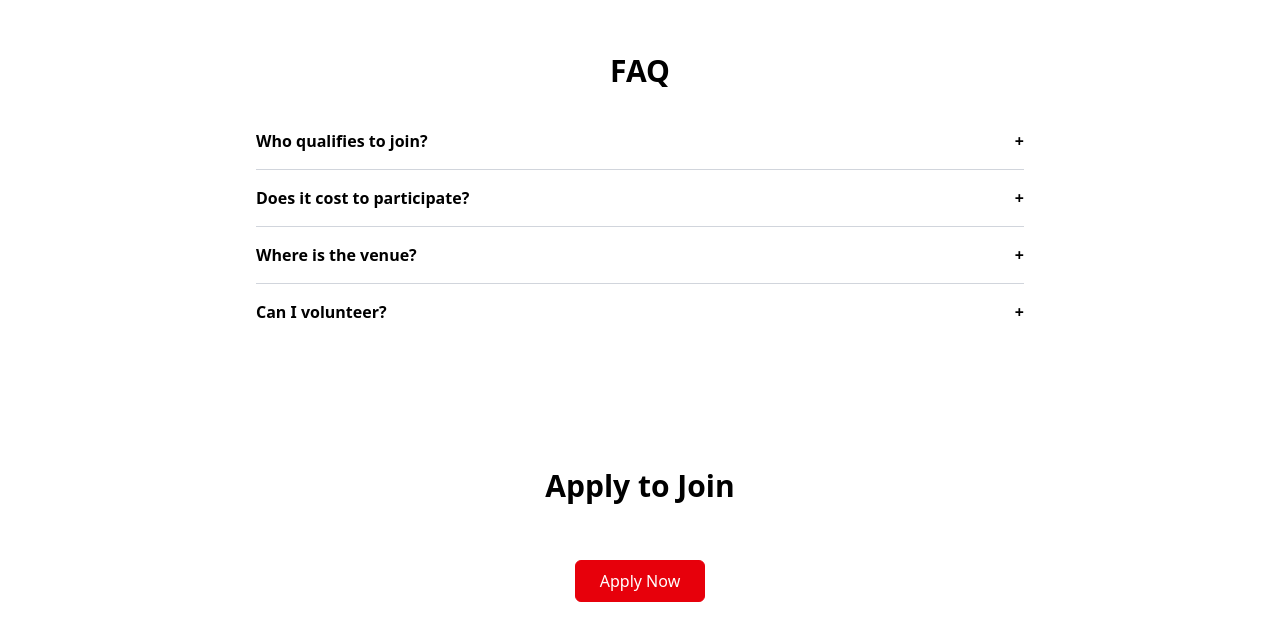
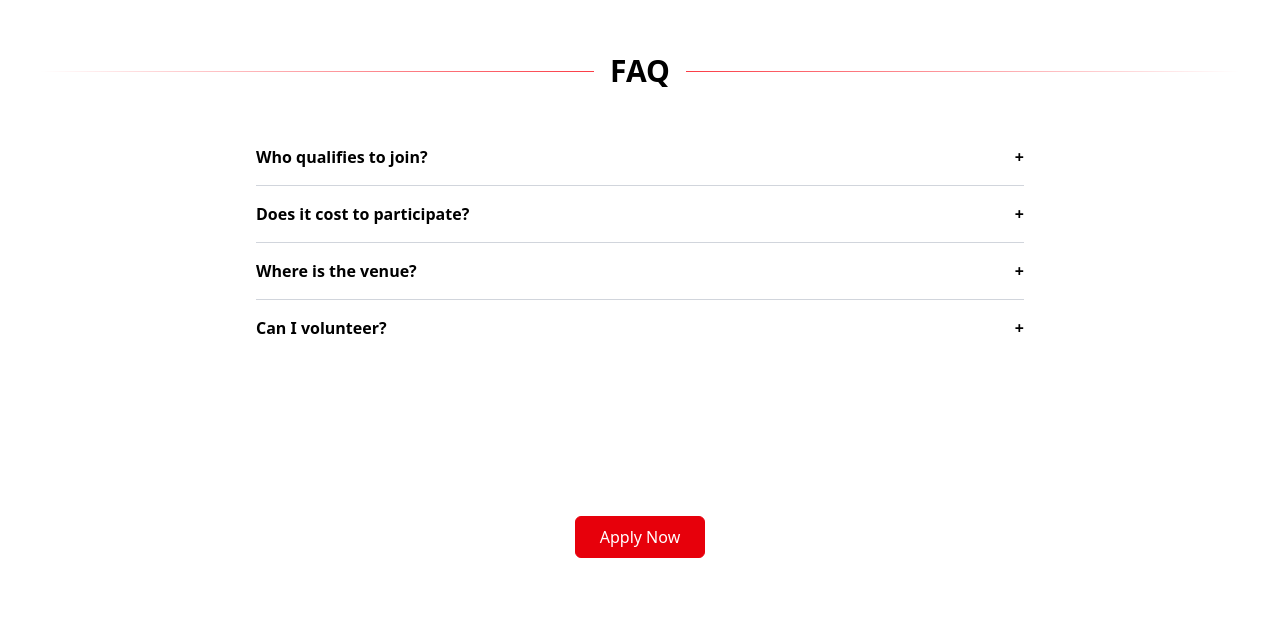
Before and after one commit to andytudhope/magma-summit, a Next.js app: page / in a window 1280 px wide. Shown: the part 2762-3402 px from the top of the page. Built offline with nearby package versions, Linux system fonts and the light colour scheme.

Commit message:
touching up

```diff
--- a/app/page.tsx
+++ b/app/page.tsx
@@ -26,7 +26,7 @@ const faqs = [
   {
     question: "Does it cost to participate?",
     answer:
-      "No direct cost. A refundable deposit will be requested after confirmation.",
+      "No direct cost. All participants are expected to cover their own travel and accommodation while in Accra.",
   },
   {
     question: "Where is the venue?",
@@ -304,7 +304,12 @@ export default function Home() {
       {/* FAQ Accordion */}
       <section className="bg-white py-16 px-4 sm:px-6" id="faq">
         <div className="max-w-[1200px] mx-auto">
-          <h2 className="font-headline text-3xl font-semibold mb-6 text-center">FAQ</h2>
+          <div className="relative text-center mb-10">
+            <h2 className="font-headline text-3xl font-semibold relative inline-block z-10 bg-white px-4">
+              FAQ
+            </h2>
+            <div className="absolute left-0 right-0 top-1/2 h-px bg-gradient-to-r from-transparent via-red-500 to-transparent" />
+          </div>
           <div className="max-w-3xl mx-auto divide-y divide-gray-300">
             {faqs.map((faq, index) => (
               <div key={index}>
@@ -329,7 +334,6 @@ export default function Home() {
       {/* Apply */}
       <section className="bg-white py-16 px-4 sm:px-6 text-center" id="apply">
         <div className="max-w-[1200px] mx-auto">
-          <h2 className="text-3xl font-semibold mb-6">Apply to Join</h2>
           <a
             href={applicationLink}
             className="z-0 mt-8 inline-block border border-red-600 rounded-md text-white px-6 py-2 bg-red-600 hover:text-black hover:bg-white transition"
```
